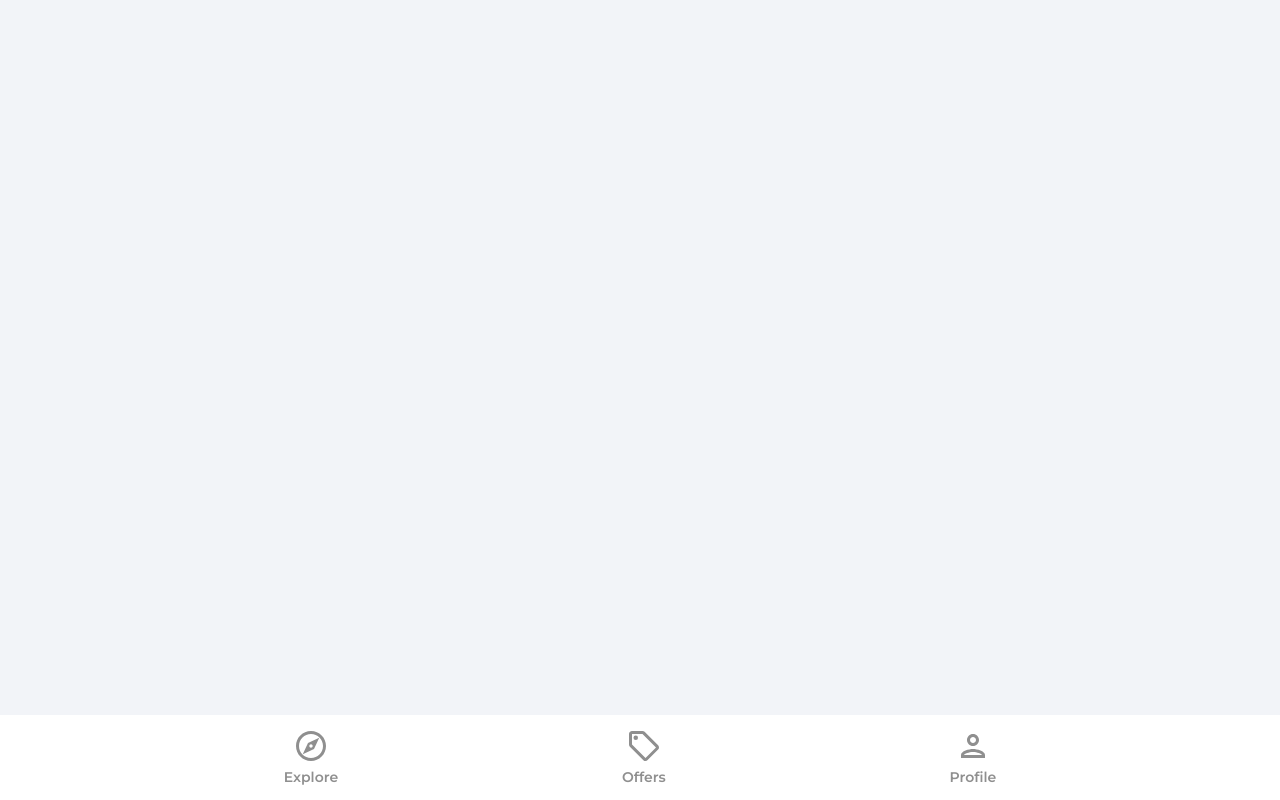
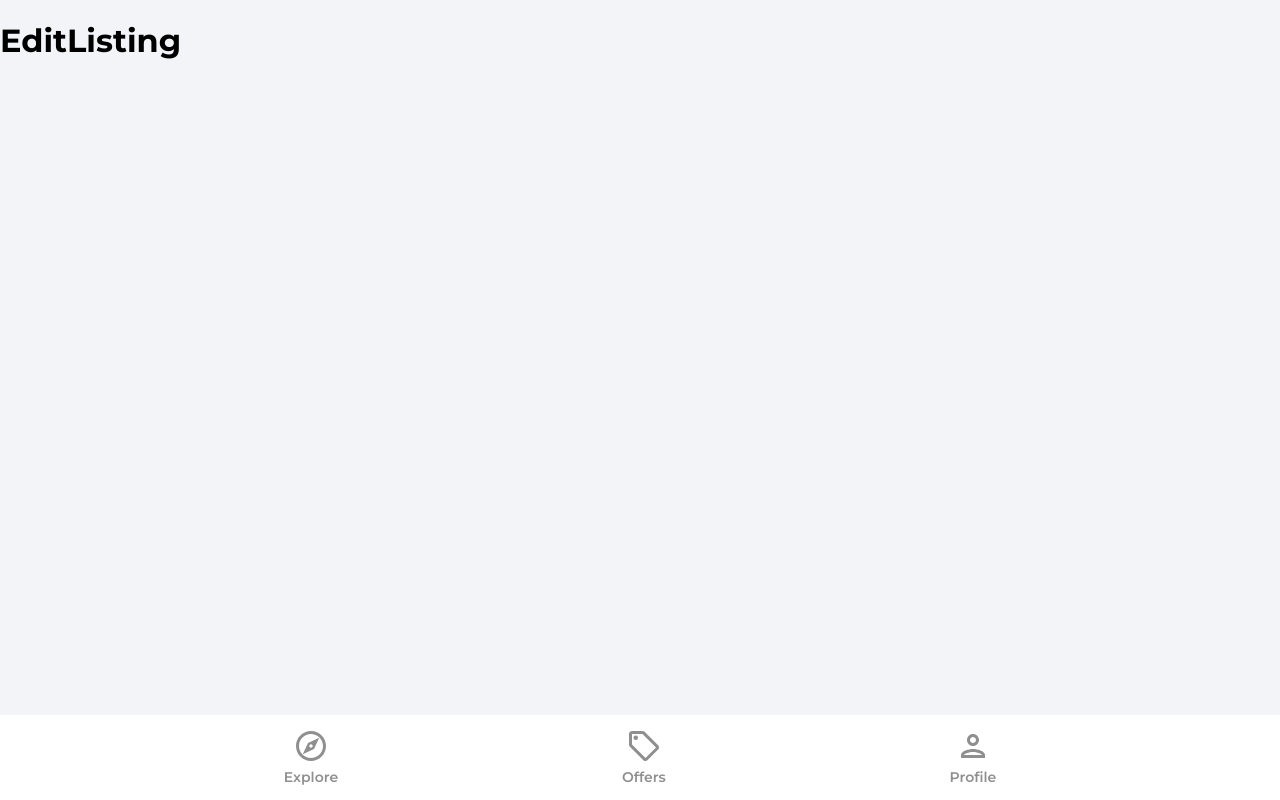
Before and after one commit to yes-im-harsh/house-marketplace-app, a React (Create React App) app: page /edit-listing/1 in a window 1280 px wide. Built offline with nearby package versions, Linux system fonts and the light colour scheme.

Commit message:
Edit Listing Icon

```diff
--- a/src/App.js
+++ b/src/App.js
@@ -6,6 +6,7 @@
 import Category from "./pages/Category";
 import Contact from "./pages/Contact";
 import CreateListing from "./pages/CreateListing";
+import EditListing from "./pages/EditListing";
 import Explore from "./pages/Explore";
 import ForgotPassword from "./pages/ForgotPassword";
 import Listing from "./pages/Listing";
@@ -29,6 +30,7 @@
           <Route path="/sign-up" element={<SignUp />} />
           <Route path="/forgot-password" element={<ForgotPassword />} />
           <Route path="/create-listing" element={<CreateListing />} />
+          <Route path="/edit-listing/:listingId" element={<EditListing />} />
           <Route
             path="/category/:categoryName/:listingId"
             element={<Listing />}
--- a/src/components/ListingItem.jsx
+++ b/src/components/ListingItem.jsx
@@ -1,9 +1,10 @@
 import { Link } from "react-router-dom";
 import { ReactComponent as DeleteIcon } from "../assets/svg/deleteIcon.svg";
+import { ReactComponent as EditIcon } from "../assets/svg/editIcon.svg";
 import bedIcon from "../assets/svg/bedIcon.svg";
 import bathtubIcon from "../assets/svg/bathtubIcon.svg";
 
-const ListingItem = ({ listing, id, onDelete }) => {
+const ListingItem = ({ listing, id, onDelete, onEdit }) => {
   return (
     <div>
       <li className="categoryListing">
@@ -56,6 +57,8 @@
             onClick={() => onDelete(listing.id, listing.name)}
           />
         )}
+
+        {onEdit && <EditIcon className="editIcon" onClick={() => onEdit(id)} />}
       </li>
     </div>
   );
--- /dev/null
+++ b/src/pages/EditListing.jsx
@@ -0,0 +1,11 @@
+import React from "react";
+
+const EditListing = () => {
+  return (
+    <div>
+      <h1>EditListing</h1>
+    </div>
+  );
+};
+
+export default EditListing;
--- a/src/pages/Profile.jsx
+++ b/src/pages/Profile.jsx
@@ -100,6 +100,8 @@
     }));
   };
 
+  const onEdit = (listingId) => navigate(`/edit-listing/${listingId}`);
+
   return (
     <>
       <div className="profile">
@@ -161,6 +163,7 @@
                     listing={listing.data}
                     id={listing.id}
                     onDelete={() => onDelete(listing.id)}
+                    onEdit={() => onEdit(listing.id)}
                   />
                 ))}
               </ul>
```
